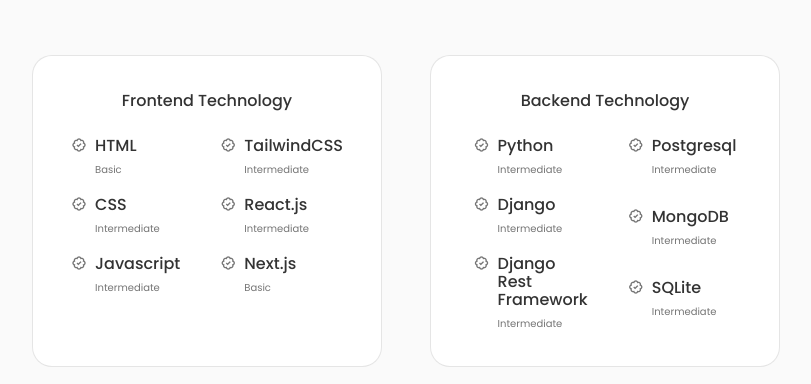
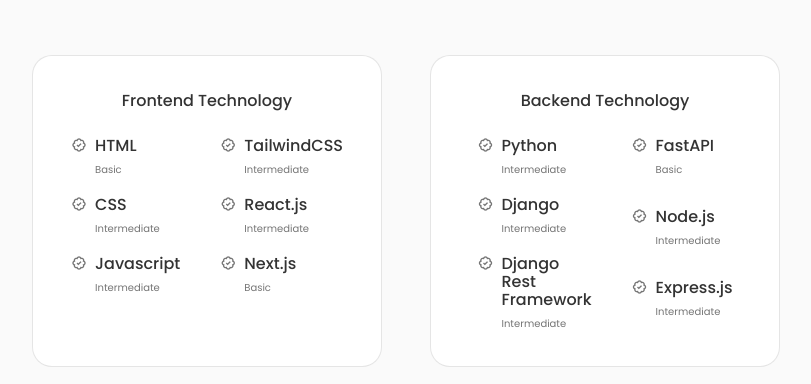
Before and after one commit to Kumarsatwik/Portfolio, a React (Vite) app: page / in a window 1280 px wide. Shown: the part 1540-1924 px from the top of the page, without its empty margins (234-1045 px from the left). Built offline with nearby package versions, Linux system fonts and the light colour scheme.

Commit message:
Update Backend.jsx

```diff
--- a/src/Components/skills/Backend.jsx
+++ b/src/Components/skills/Backend.jsx
@@ -1,4 +1,4 @@
-import React from 'react'
+import React from "react";
 
 const Backend = () => {
   return (
@@ -8,7 +8,7 @@
       <div className="skills__box">
         <div className="skills__group">
           <div className="skills__data">
-                    <i className='bx bx-badge-check'></i>
+            <i className="bx bx-badge-check"></i>
 
             <div>
               <h3 className="skills__name">Python</h3>
@@ -17,7 +17,7 @@
           </div>
 
           <div className="skills__data">
-                    <i className='bx bx-badge-check'></i>
+            <i className="bx bx-badge-check"></i>
 
             <div>
               <h3 className="skills__name">Django</h3>
@@ -26,63 +26,46 @@
           </div>
 
           <div className="skills__data">
-                    <i className='bx bx-badge-check'></i>
+            <i className="bx bx-badge-check"></i>
 
             <div>
               <h3 className="skills__name">Django Rest Framework</h3>
               <span className="skills__level">Intermediate</span>
             </div>
           </div>
+        </div>
 
-                {/* <div className="skills__data">
-                    <i className='bx bx-badge-check'></i>
+        <div className="skills__group">
+          <div className="skills__data">
+            <i className="bx bx-badge-check"></i>
 
             <div>
               <h3 className="skills__name">FastAPI</h3>
               <span className="skills__level">Basic</span>
             </div>
-                </div> */}
           </div>
 
-            <div className="skills__group">
           <div className="skills__data">
-                    <i className='bx bx-badge-check'></i>
+            <i className="bx bx-badge-check"></i>
 
             <div>
-                        <h3 className="skills__name">Postgresql</h3>
+              <h3 className="skills__name">Node.js</h3>
               <span className="skills__level">Intermediate</span>
             </div>
           </div>
 
           <div className="skills__data">
-                    <i className='bx bx-badge-check'></i>
+            <i className="bx bx-badge-check"></i>
 
             <div>
-                        <h3 className="skills__name">MongoDB</h3>
+              <h3 className="skills__name">Express.js</h3>
               <span className="skills__level">Intermediate</span>
             </div>
           </div>
-
-                <div className="skills__data">
-                    <i className='bx bx-badge-check'></i>
-
-                    <div>
-                        <h3 className="skills__name">SQLite</h3>
-                        <span className="skills__level">Intermediate</span>
-                    </div>
-                </div>
-                {/* <div className="skills__data">
-                    <i className='bx bx-badge-check'></i>
-
-                    <div>
-                        <h3 className="skills__name"></h3>
-                        <span className="skills__level"></span>
-                    </div>
-                </div> */}
         </div>
       </div>
     </div>
-  )
-}
+  );
+};
 
-export default Backend
+export default Backend;
```
Lines whose indentation alone changed are shown as unchanged.
